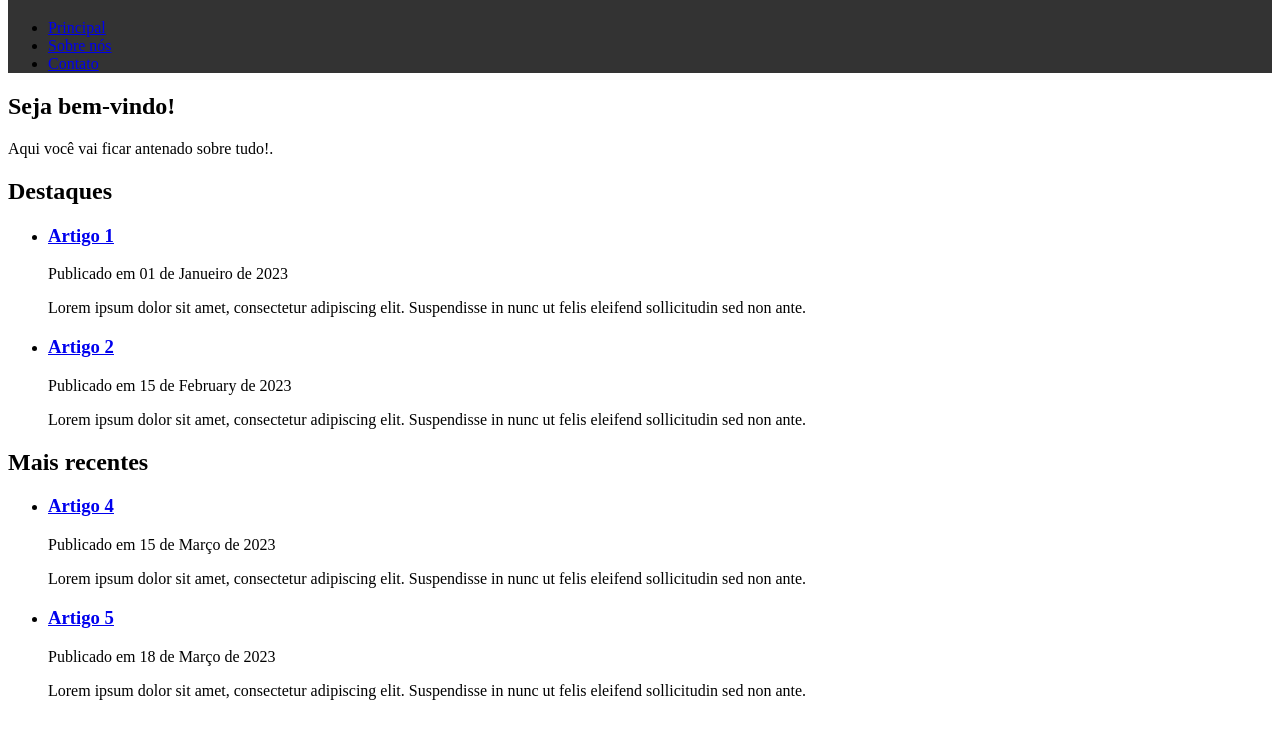
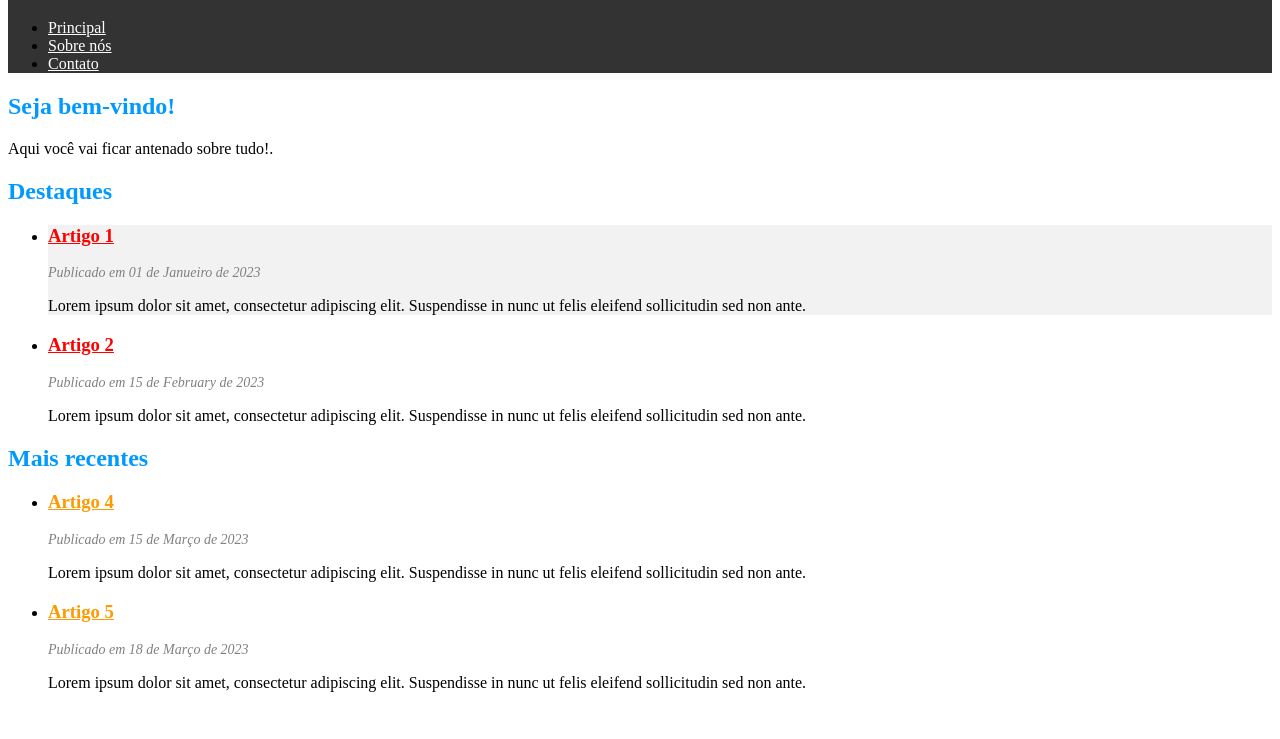
Before and after one commit to EricmesquiBR/progweb-class, a plain HTML site: page atv7/noticias.html in a window 1280 px wide. Shown: the part 61-800 px from the top of the page. Drawn offline with Linux system fonts and the light colour scheme.

Commit message:
att on estilos_noticias.css

```diff
--- a/atv7/css/estilos_noticias.css
+++ b/atv7/css/estilos_noticias.css
@@ -23,3 +23,28 @@ body header {
 
 
 }
+
+body a {
+    color: #FFFFFF;
+}
+
+section > h2 {
+    color: #0099FF;
+}
+
+.date {
+    font-size: 14px;
+    font-style: italic;
+    color: gray;
+}
+
+section:nth-of-type(2) li:nth-child(odd) {
+    background-color: #f2f2f2;
+  }
+ body h3 > a {
+    color: red;
+}
+
+section:nth-of-type(3) a {
+    color: #FF9900;
+}
```
